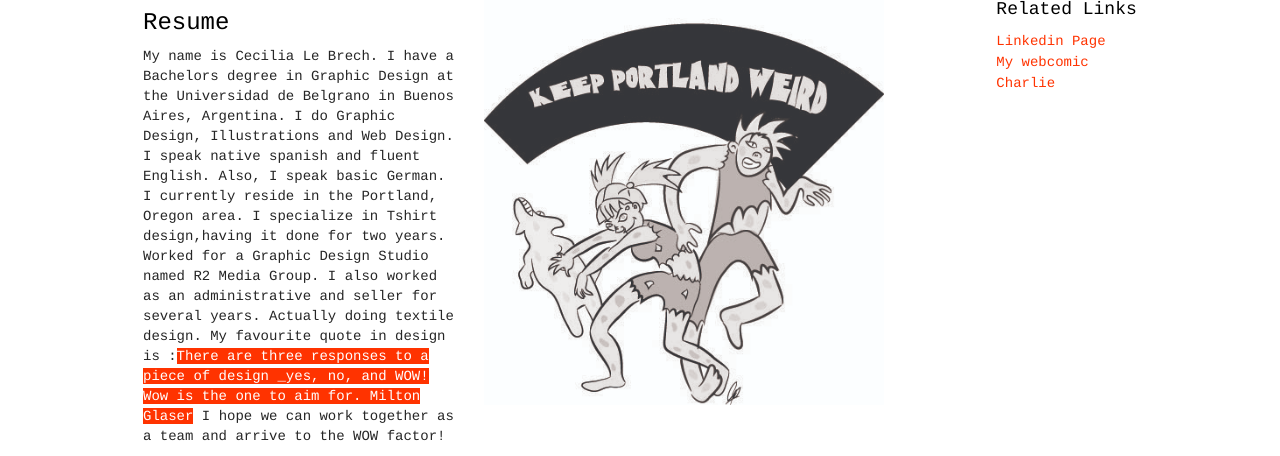
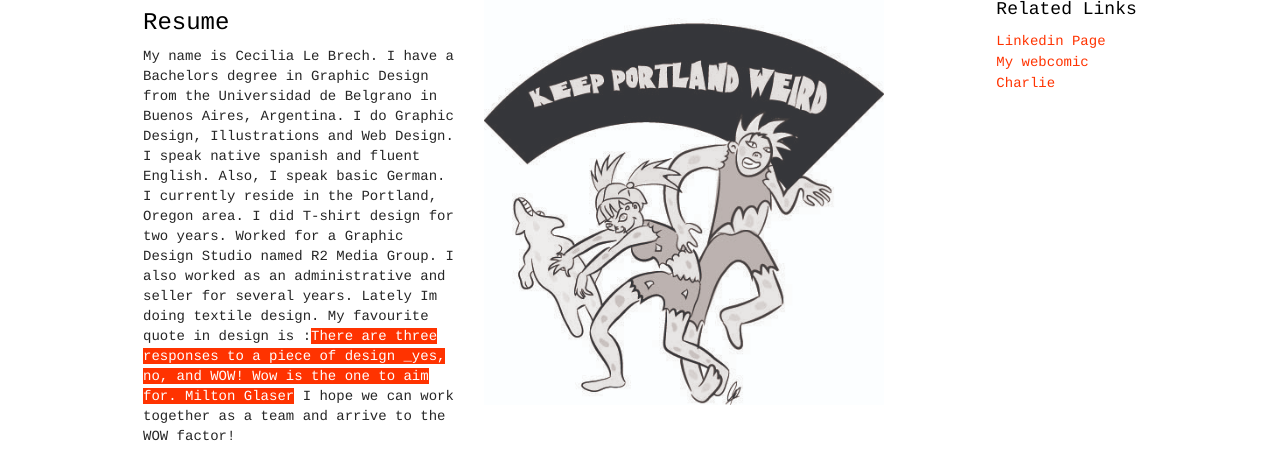
Before and after one commit to Cecilia85/design, a plain HTML site: page index.html in a window 1280 px wide. Shown: the part 488-944 px from the top of the page. Drawn offline with Linux system fonts and the light colour scheme.

Commit message:
Change text

```diff
--- a/index.html
+++ b/index.html
@@ -36,9 +36,9 @@
 
      <h3>Resume</h3>
 
-     <p>My name is Cecilia Le Brech. I have a Bachelors degree in Graphic Design at the Universidad de Belgrano in Buenos Aires, Argentina. I do Graphic Design, Illustrations and Web Design. I speak native spanish and fluent English. Also, I speak basic German.
+     <p>My name is Cecilia Le Brech. I have a Bachelors degree in Graphic Design from the Universidad de Belgrano in Buenos Aires, Argentina. I do Graphic Design, Illustrations and Web Design. I speak native spanish and fluent English. Also, I speak basic German.
      I currently reside in the Portland, Oregon area.
-     I specialize in Tshirt design,having it done for two years. Worked for a Graphic Design Studio named R2 Media Group. I also worked as an administrative and seller for several years. Actually doing textile design. My favourite quote in design is :<span style="background-color: #ff3300; color: white">There are three responses to a piece of design _yes, no, and WOW! Wow is the one to aim for. Milton Glaser</span>
+     I did T-shirt design for two years. Worked for a Graphic Design Studio named R2 Media Group. I also worked as an administrative and seller for several years. Lately Im doing textile design. My favourite quote in design is :<span style="background-color: #ff3300; color: white">There are three responses to a piece of design _yes, no, and WOW! Wow is the one to aim for. Milton Glaser</span>
      I hope we can work together as a team and arrive to the WOW factor!</p>
 
  </div>
```
Also changed, not shown: 1 other file.
